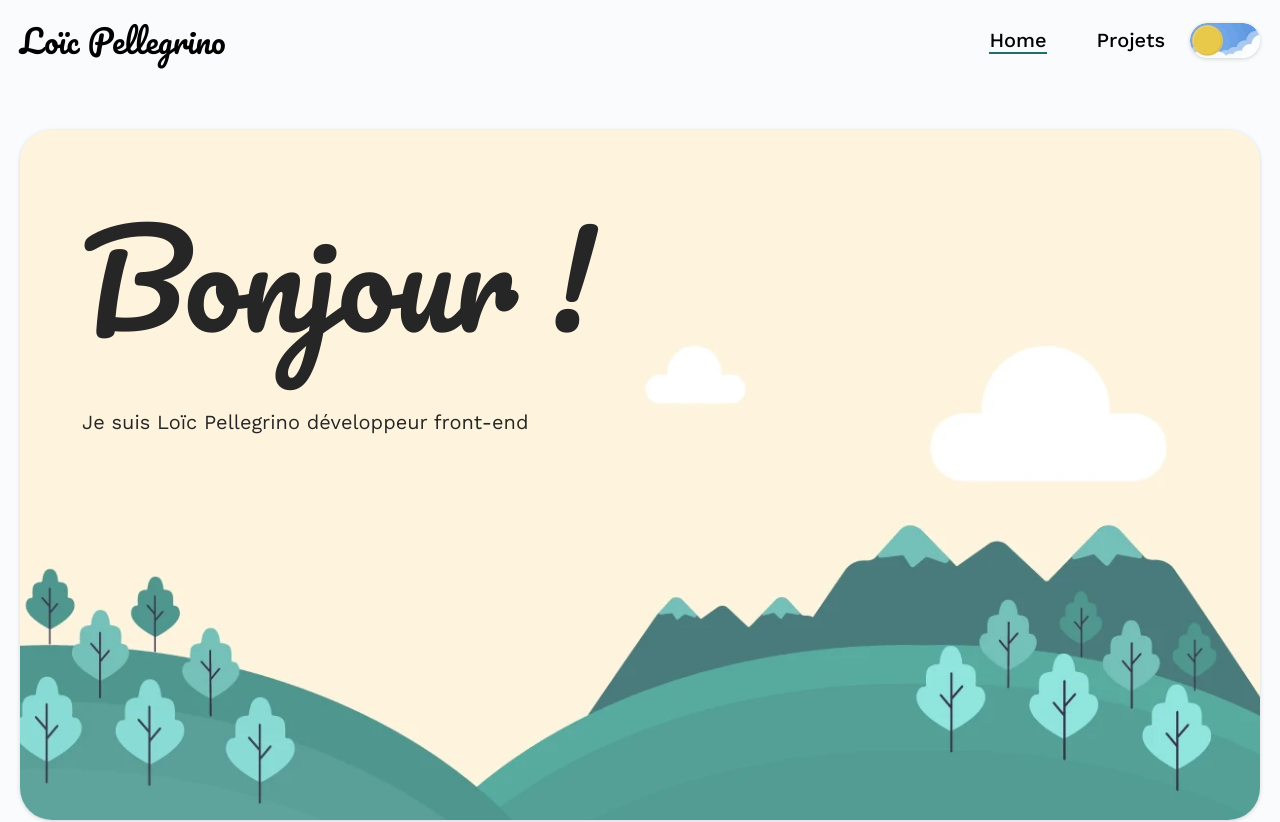
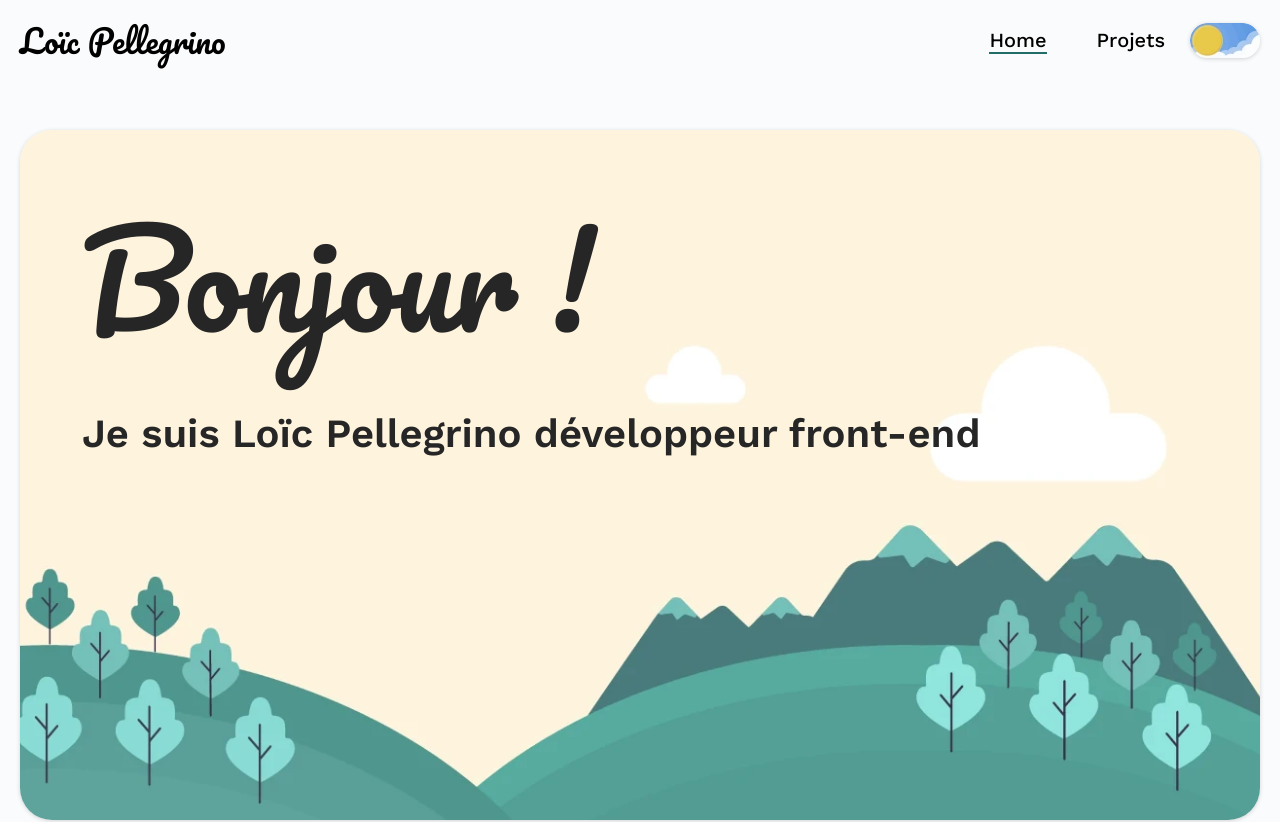
Before and after one commit to BetaPeche/MonPortfolio, a React (Vite) app: page / in a window 1280 px wide. Shown: the top 822 px of the page. Built offline with nearby package versions, Linux system fonts and the light colour scheme.

Commit message:
Change margin of "p"

```diff
--- a/src/styles/components/_banner.scss
+++ b/src/styles/components/_banner.scss
@@ -15,8 +15,8 @@
         top: 5%;
         left: 5%;
         p {
-            @include font-work-sans(20px, 400);
-            margin-bottom: 40px;
+            @include font-work-sans(40px, 600);
+            margin: 0px 20px 40px 0px;
         }
     }
 }
```
